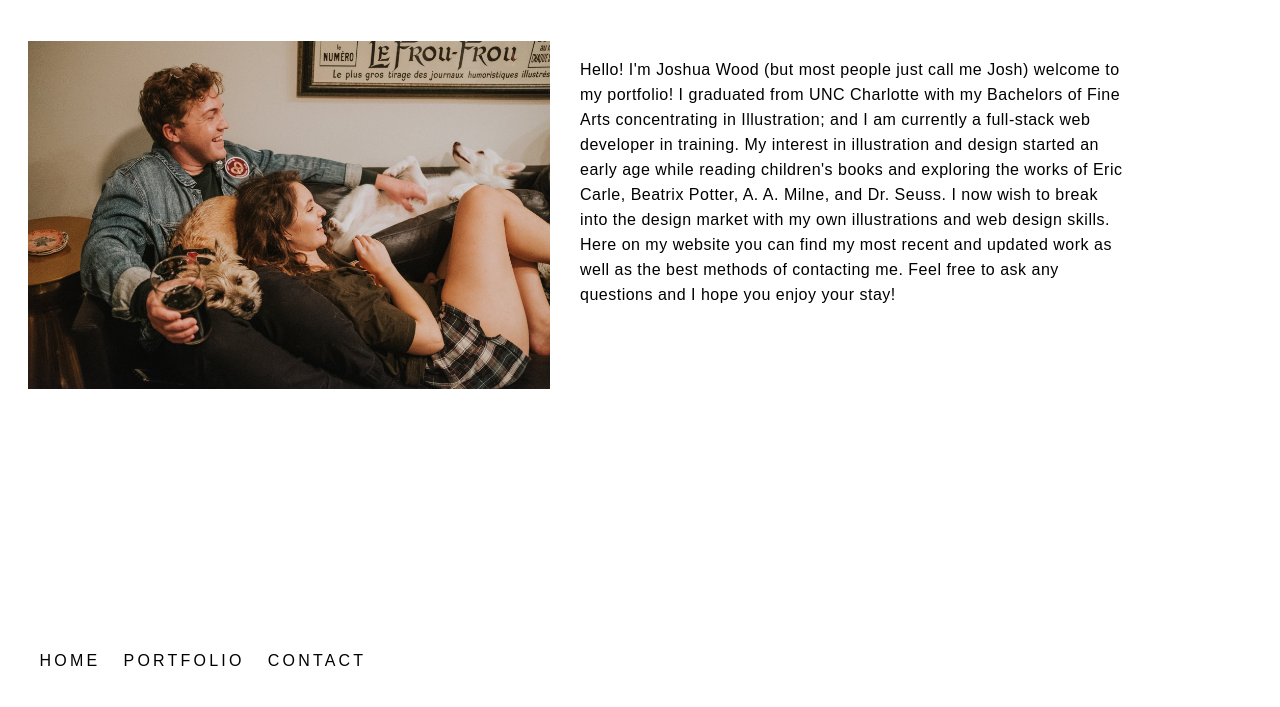
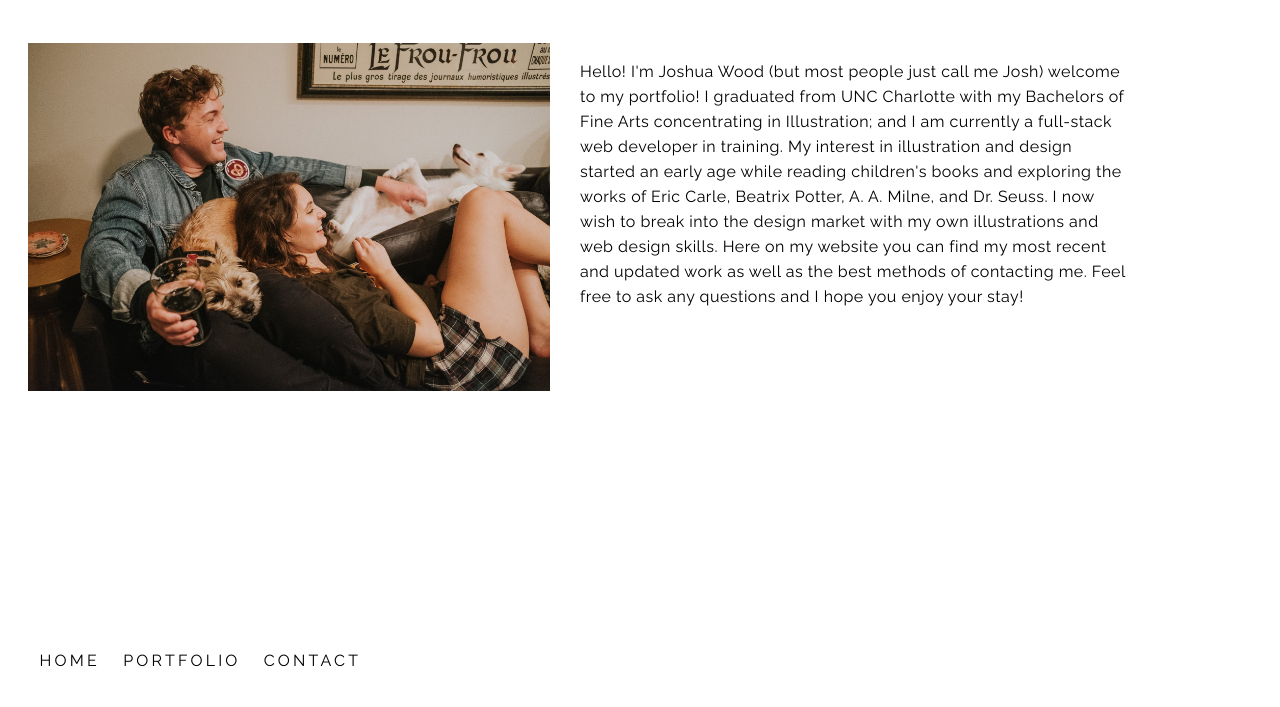
Before and after one commit to jwood75/Basic-Portfolio, a plain HTML site: page about.html in a window 1280 px wide. Shown: the part 93-800 px from the top of the page. Drawn offline with Linux system fonts and the light colour scheme.

Commit message:
linked raleway font

```diff
--- a/about.html
+++ b/about.html
@@ -5,6 +5,8 @@
 
 	<!-- linking reset css -->
 <link rel="reset" type="text/css" href="assets/css/reset.css">
+	<!-- linking raleway font -->
+<link href="https://fonts.googleapis.com/css?family=Raleway" rel="stylesheet">
 	<!-- linking style css -->
 <link rel="stylesheet" type="text/css" href="assets/css/style.css">
 	<!-- favicon -->
```
Also changed, not shown: contact.html (+2 -0 lines), index.html (+2 -0 lines), portfolio.html (+2 -0 lines).
